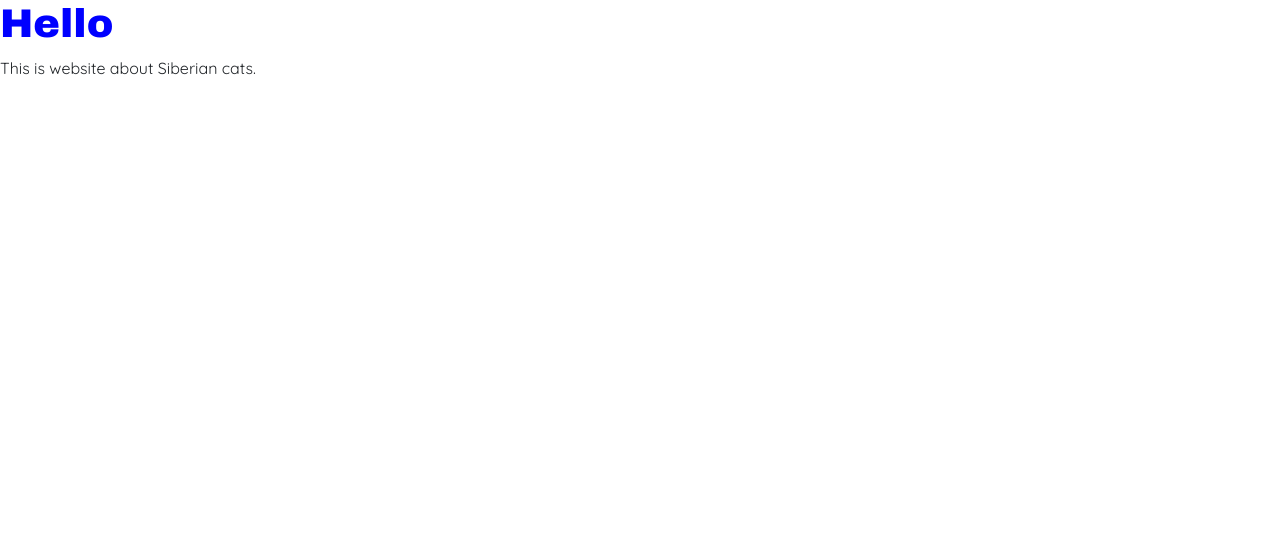
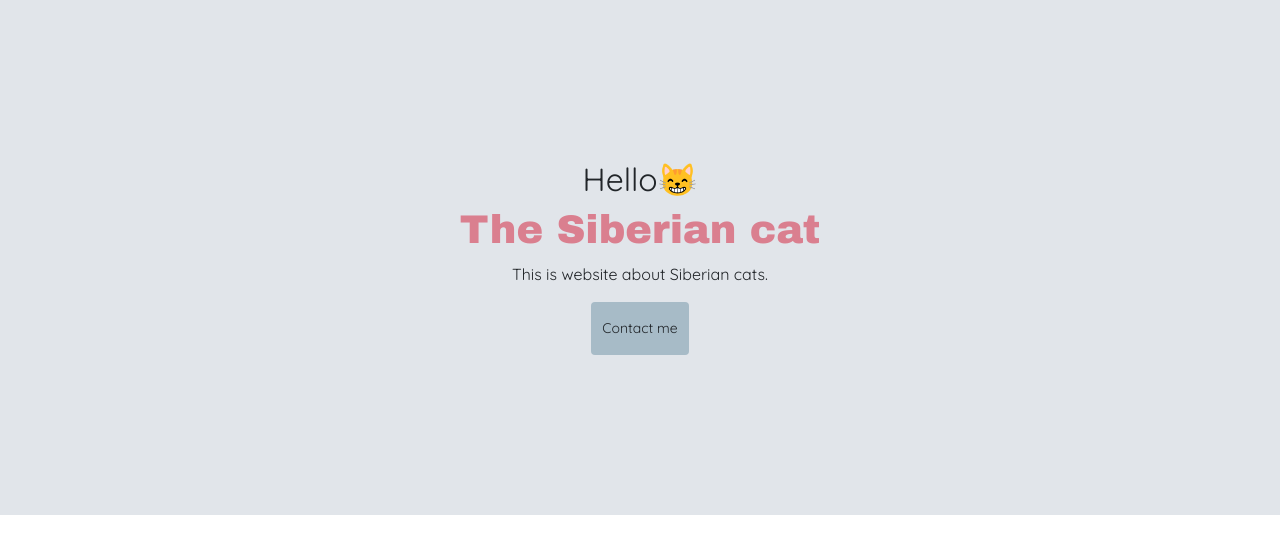
Before and after one commit to NoAi-coder/Portfolio-Project, a plain HTML site: page index.html in a window 1280 px wide. Drawn offline with nearby package versions, Linux system fonts and the light colour scheme.

Commit message:
Updated Hero section HTML&CSS

```diff
--- a/index.html
+++ b/index.html
@@ -29,7 +29,13 @@
     <title>Portfolio Project</title>
   </head>
   <body>
-    <h1>Hello</h1>
-    <p>This is website about Siberian cats.</p>
+    <div class="hero-body">
+      <h2>Hello😸</h2>
+      <h1>The Siberian cat</h1>
+      <p>This is website about Siberian cats.</p>
+      <div>
+        <a href="#" class="btn btn-branding">Contact me</a>
+      </div>
+    </div>
   </body>
 </html>
--- a/src/style.css
+++ b/src/style.css
@@ -1,8 +1,23 @@
 h1 {
-  font-family: "Archivo Black", sans-serif;
-  color: blue;
+  font-family: var(--prio-font);
+  color: var(--hero-h1color);
 }
 
-p {
-  font-family: "Quicksand", sans-serif;
+:root {
+  --hero-backcolor: #e1e5ea;
+  --hero-h1color: #da7f8f;
+  --prio-font: "Archivo Black", sans-serif;
+  --second-font: "Quicksand", sans-serif;
 }
+.hero-body {
+  background: var(--hero-backcolor);
+  text-align: center;
+  padding: 160px 20px;
+  font-family: var(--second-font);
+}
+.btn-branding {
+  background: #a7bbc7;
+  border-radius: 4px;
+  font-size: 14px;
+  padding: 15px 10px;
+}
```
